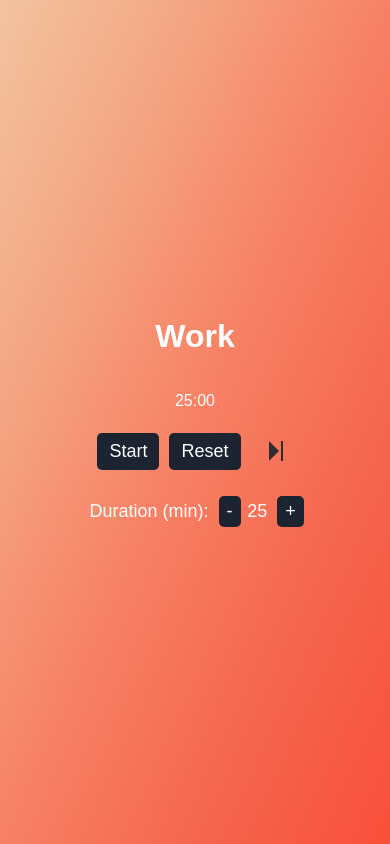
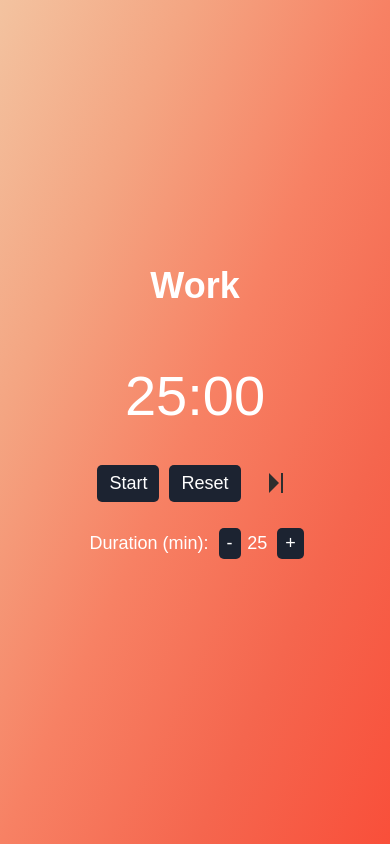
Before and after one commit to valentinminkov/moodpom, a React (Create React App) app: page / in a window 390 px wide. Built offline with nearby package versions, Linux system fonts and the light colour scheme.

Commit message:
fix typos

```diff
--- a/src/components/Pomodoro/Pomodoro.module.css
+++ b/src/components/Pomodoro/Pomodoro.module.css
@@ -33,13 +33,13 @@
   );
 }
 
-.pomadoro-header {
+.pomodoro-header {
   font-size: 64px;
   margin: 0;
   text-align: center;
 }
 
-.pomadoro-time {
+.pomodoro-time {
   font-size: 96px;
   margin-bottom: 30px;
   text-align: center;
@@ -107,10 +107,10 @@ input[type="number"] {
 
 /* Media queries for smaller screens */
 @media (max-width: 768px) {
-  .pomadoro-header {
+  .pomodoro-header {
     font-size: 48px;
   }
-  .pomadoro-time {
+  .pomodoro-time {
     font-size: 72px;
   }
   .duration-label {
@@ -134,10 +134,10 @@ input[type="number"] {
 
 /* Media queries for even smaller screens */
 @media (max-width: 576px) {
-  .pomadoro-header {
+  .pomodoro-header {
     font-size: 36px;
   }
-  .pomadoro-time {
+  .pomodoro-time {
     font-size: 56px;
   }
   .duration-label {
```
